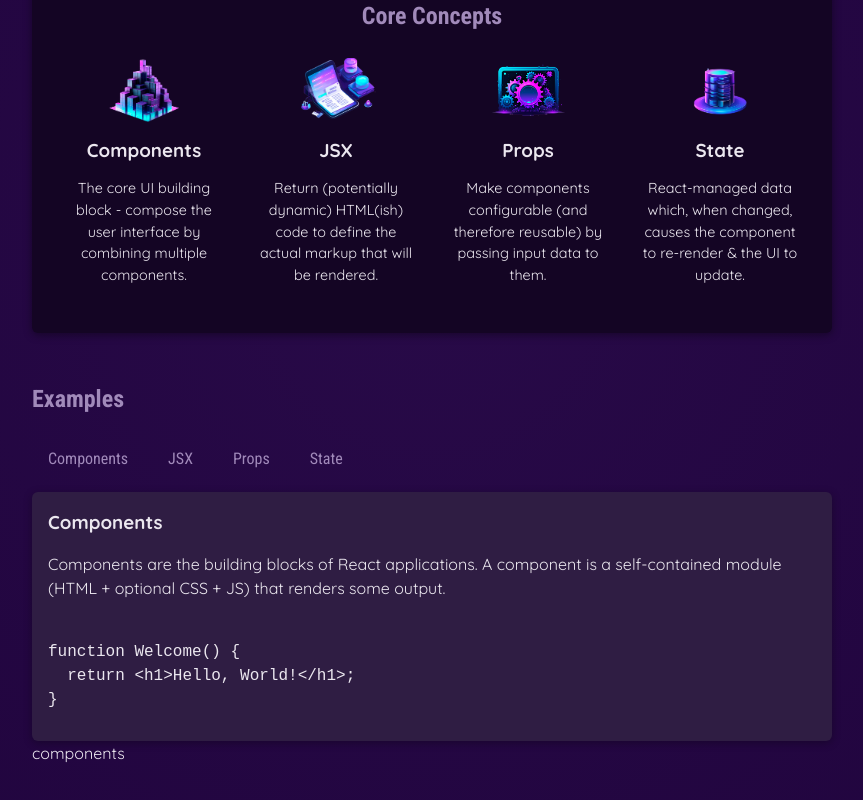
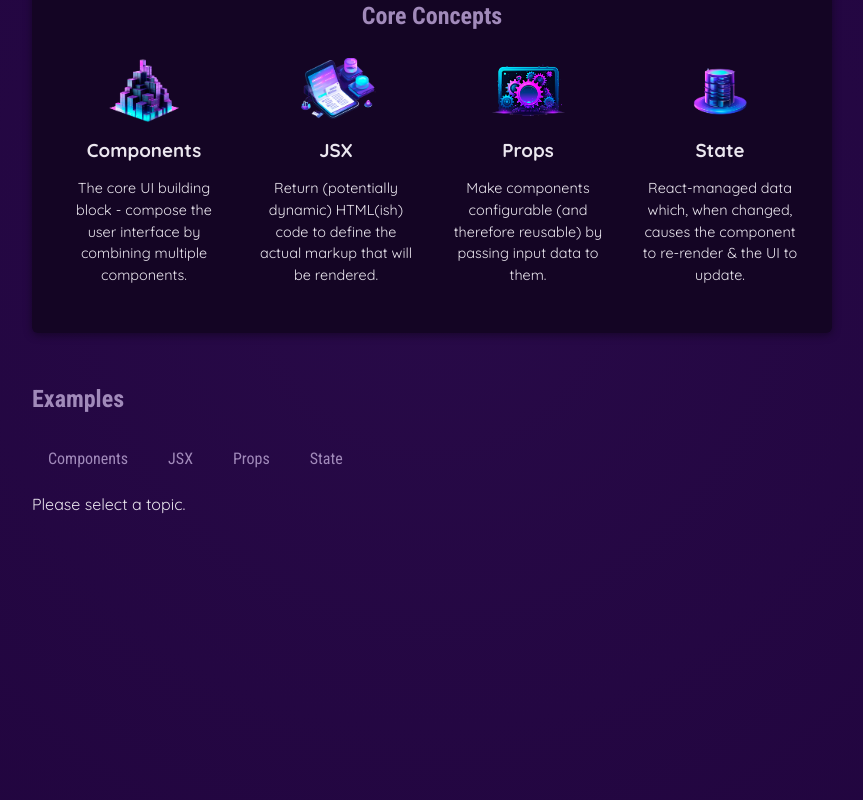
Before and after one commit to francesco-mauro/first-react-page, a React (Vite) app: page / in a window 1280 px wide. Shown: the part 366-1166 px from the top of the page, without its empty margins (208-1071 px from the left). Built offline with nearby package versions, Linux system fonts and the light colour scheme.

Commit message:
fix: update selectedTopic state initialization and new tab content rendering

```diff
--- a/src/App.jsx
+++ b/src/App.jsx
@@ -1,7 +1,7 @@
 // Importa l'hook useState da React.
 // useState permette di aggiungere e gestire uno "stato" nei componenti funzione.
 // Quando lo stato cambia, il componente viene ri-renderizzato con i nuovi dati.
-import {useState} from 'react';
+import { useState } from 'react';
 
 // Immmage import statement
 import reactImg from './assets/react-core-concepts.png';
@@ -17,7 +17,7 @@
 function App() {
   // Crea una variabile di stato "selectedTopic" e la funzione per aggiornarla "setSelectedTopic".
   // Il valore iniziale è "Please click a button!". Quando chiami setSelectedTopic, React aggiorna lo stato e ri-renderizza il componente.
-  const [selectedTopic, setSelectedTopic] = useState("components");
+  const [selectedTopic, setSelectedTopic] = useState("");
 
   function handleSelect(selectedButton) {
     //Selecteed button should be a string "components", "jsx", "props", "state"
@@ -29,7 +29,19 @@
 
   console.log("APP COMPONENT RENDERING");
 
+  let tabContent = <p>Please select a topic.</p>
 
+  if (selectedTopic) {
+    tabContent = <div id="tab-content">
+      <h3> {EXAMPLES[selectedTopic].title}</h3>
+      <p>{EXAMPLES[selectedTopic].description}</p>
+      <pre>
+        <code>
+          {EXAMPLES[selectedTopic].code}
+        </code>
+      </pre>
+    </div>
+  }
 
   return (
     <div>
@@ -56,7 +68,8 @@
             <TabButton onSelect={() => handleSelect("props")}> Props </TabButton>
             <TabButton onSelect={() => handleSelect("state")}> State </TabButton>
           </menu>
-          <div id="tab-content">
+          {/* Approch 1 to dynamic statements */}
+          {/* {!selectedTopic ? <p>Please select a topic</p> : <div id="tab-content">
             <h3> {EXAMPLES[selectedTopic].title}</h3>
             <p>{EXAMPLES[selectedTopic].description}</p>
             <pre>
@@ -64,8 +77,24 @@
                 {EXAMPLES[selectedTopic].code}
               </code>
             </pre>
-          </div>
-          {selectedTopic}
+          </div>} */}
+
+          {/* Approch 2 to dynamic statements */}
+          {/* {selectedTopic ? <div id="tab-content">
+            <h3> {EXAMPLES[selectedTopic].title}</h3>
+            <p>{EXAMPLES[selectedTopic].description}</p>
+            <pre>
+              <code>
+                {EXAMPLES[selectedTopic].code}
+              </code>
+            </pre>
+          </div> : null}  */}
+
+          {/* Approch 3 to dynamic statements */}
+          {tabContent}
+
+
+
 
         </section>
 
```
